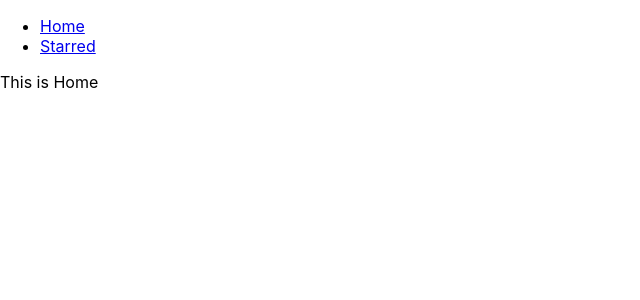
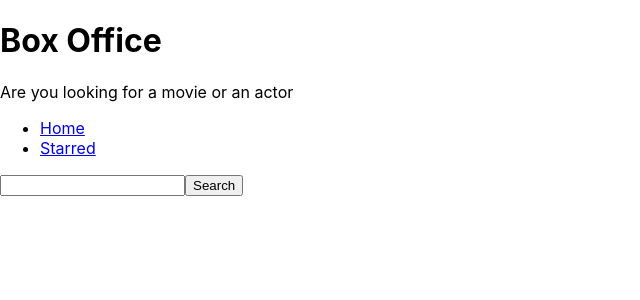
Before and after one commit to arjha97/box-office, a React (Create React App) app: page / in a window 1280 px wide. Shown: the top 300 px of the page, without its empty margins (0-640 px from the left). Built offline with nearby package versions, Linux system fonts and the light colour scheme.

Commit message:
added searchbar

```diff
--- a/src/App.js
+++ b/src/App.js
@@ -1,14 +1,10 @@
 import React from 'react';
-import Navs from './components/Navs';
 import Home from './pages/Home';
 import Starred from './pages/Starred';
 import { Switch, Route } from 'react-router-dom';
 
 const App = () => {
   return (
-
-   <div>
-     <Navs/>
       <Switch>
         <Route exact path="/">
           <Home/>
@@ -22,7 +18,6 @@ const App = () => {
           Not Found
         </Route>
       </Switch>
-   </div>
   )
 }
 
--- /dev/null
+++ b/src/components/MainPageLayout.js
@@ -0,0 +1,18 @@
+import React from 'react'
+import Navs from './Navs'
+import Title from './Title'
+
+const MainPageLayout = ({children}) => {
+    return (
+        <div>
+            <Title title="Box Office"
+            subtitle="Are you looking for a movie or an actor"
+            />
+            <Navs/>
+
+            {children}
+        </div>
+    )
+}
+
+export default MainPageLayout
--- /dev/null
+++ b/src/components/Title.js
@@ -0,0 +1,12 @@
+import React from 'react'
+
+const Title = ({title, subtitle}) => {
+    return (
+        <div>
+            <h1>{title}</h1>
+            <p>{subtitle}</p>
+        </div>
+    )
+}
+
+export default Title
--- a/src/pages/Home.js
+++ b/src/pages/Home.js
@@ -1,10 +1,32 @@
-import React from 'react'
+import React, {useState} from 'react';
+import MainPageLayout from '../components/MainPageLayout'
 
 const Home = () => {
+
+    const [input, setInput] = useState('');
+
+    const onInputChange = e => {
+      setInput(e.target.value);
+    }
+
+    const onSearch = () => {
+       // http://api.tvmaze.com/search/shows?q=men
+       fetch(`http://api.tvmaze.com/search/shows?q=${input}`)
+       .then(response => response.json())
+       .then(result => console.log(result))
+    }
+
+    const onKeyDown = e => {
+        if(e.keyCode === 13){
+            onSearch();
+        }
+    }
+
     return (
-        <div>
-            This is Home
-        </div>
+        <MainPageLayout>
+          <input type="text" onChange={onInputChange} onKeyDown={onKeyDown} value={input}/>
+          <button type="button" onClick={onSearch}>Search</button>
+        </MainPageLayout>
     )
 }
 
--- a/src/pages/Starred.js
+++ b/src/pages/Starred.js
@@ -1,10 +1,11 @@
 import React from 'react'
+import MainPageLayout from '../components/MainPageLayout'
 
 const Starred = () => {
     return (
-        <div>
+        <MainPageLayout>
             This is Starred
-        </div>
+        </MainPageLayout>
     )
 }
 
```
